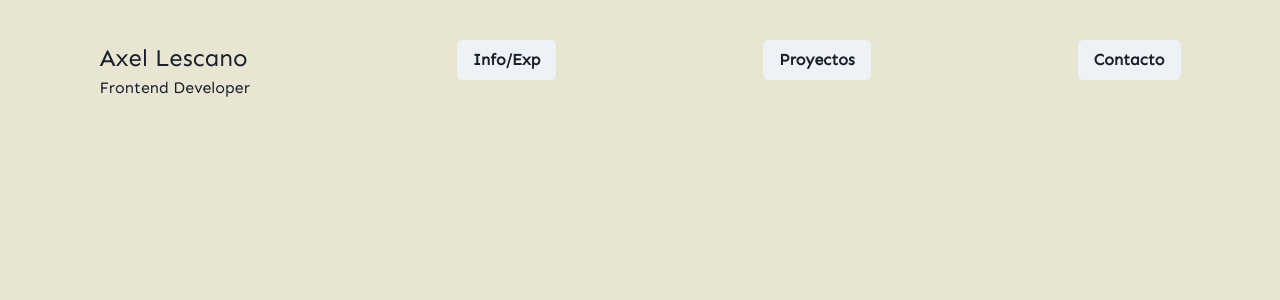
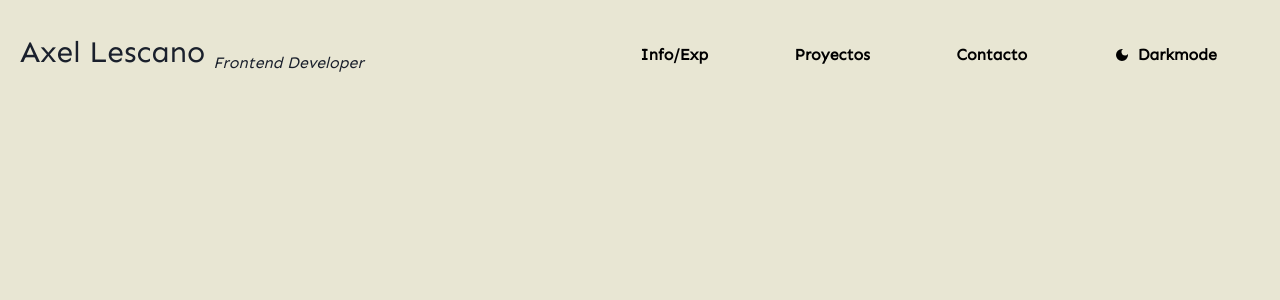
Before and after one commit to Axellesca/portfolio, a Next.js app: page / in a window 1280 px wide. Shown: the top 300 px of the page. Built offline with nearby package versions, Linux system fonts and the light colour scheme.

Commit message:
update navbar

```diff
--- a/components/Navbar.jsx
+++ b/components/Navbar.jsx
@@ -1,28 +1,40 @@
-import {Stack,Box,Button,Text} from '@chakra-ui/react'
+import {Stack,Box,Button,Text, Icon} from '@chakra-ui/react';
+import { MdDarkMode } from 'react-icons/md'
 
 export const Navbar = () => {
   return (
-    <Stack mt={"40px"} display="flex" direction={"row"} justifyContent={"space-around"}>
-      <Box>
-        <Text fontSize={"24px"}>
+    <Stack mt={"30px"} px={"20px"} display="flex" direction={"row"} justifyContent={"space-around"} alignItems={"flex-end"} flexWrap={"wrap"}>
+      {/* <Box> */}
+        <Text fontSize={"3xl"}>
           Axel Lescano
         </Text>
-        <Text>Frontend Developer</Text>
-      </Box>
+        <Text as={"i"}>Frontend Developer</Text>
+      {/* </Box> */}
+      <Box flexGrow={"1"}></Box>
+      <Box display={"flex"} justifyContent={"space-around"} flexGrow={"1"}>
         <Box>
-        <Button>
+          <Button colorScheme={"yellow"} /* colorScheme={"#E8E6D3"} */ color="black" variant={"ghost"}>
             Info/Exp
           </Button>
         </Box>
         <Box>
-        <Button>
+          <Button colorScheme={"yellow"} /* colorScheme={"#E8E6D3"} */ color="black" variant={"ghost"}>
             Proyectos
           </Button>
         </Box>
         <Box>
-        <Button>
+          <Button colorScheme={"yellow"} /* colorScheme={"#E8E6D3"} */ color="black" variant={"ghost"}>
             Contacto
           </Button>
+        </Box>
+        <Box>
+          <Button leftIcon={<MdDarkMode/>} colorScheme={"yellow"} /* colorScheme={"#E8E6D3"} */ color="black" variant={"ghost"}>
+            Darkmode
+            {/* <Icon>
+              <MdDarkMode/>
+            </Icon> */}
+          </Button>
+        </Box>
       </Box>
     </Stack>
   )
--- a/pages/_app.js
+++ b/pages/_app.js
@@ -7,7 +7,7 @@ const theme = extendTheme({
     global:{
       body:{
         bg:'#E8E6D3',
-        fontFamily:'Sen'
+        fontFamily:'Sen',
       }
     }
   }
--- /dev/null
+++ b/pages/_document.js
@@ -0,0 +1,18 @@
+// pages/_document.js
+import { Html, Head, Main, NextScript } from 'next/document'
+
+export default function Document() {
+    return (
+        <Html>
+            <Head>
+                <link rel="preconnect" href="https://fonts.googleapis.com"/>
+                <link rel="preconnect" href="https://fonts.gstatic.com" crossOrigin/>
+                <link href="https://fonts.googleapis.com/css2?family=Sen&display=swap" rel="stylesheet"/>
+            </Head>
+            <body>
+                <Main />
+                    <NextScript />
+            </body>
+        </Html>
+    )
+}
--- a/pages/index.js
+++ b/pages/index.js
@@ -10,9 +10,9 @@ export default function Home() {
         <title>Portfolio Next</title>
         <meta name="description" content="Portfolio Personal para muestra de Proyectos" />
         <link rel="icon" href="/favicon.ico" />
-        <link rel="preconnect" href="https://fonts.googleapis.com"/>
+        {/* <link rel="preconnect" href="https://fonts.googleapis.com"/>
         <link rel="preconnect" href="https://fonts.gstatic.com" crossorigin/>
-        <link href="https://fonts.googleapis.com/css2?family=Sen&display=swap" rel="stylesheet"/>
+        <link href="https://fonts.googleapis.com/css2?family=Sen&display=swap" rel="stylesheet"/> */}
       </Head>
 
       <Navbar/>
```
Also changed, not shown: 1 other file (tests, documents, lock files or other folders). Lines whose indentation alone changed are shown as unchanged.
